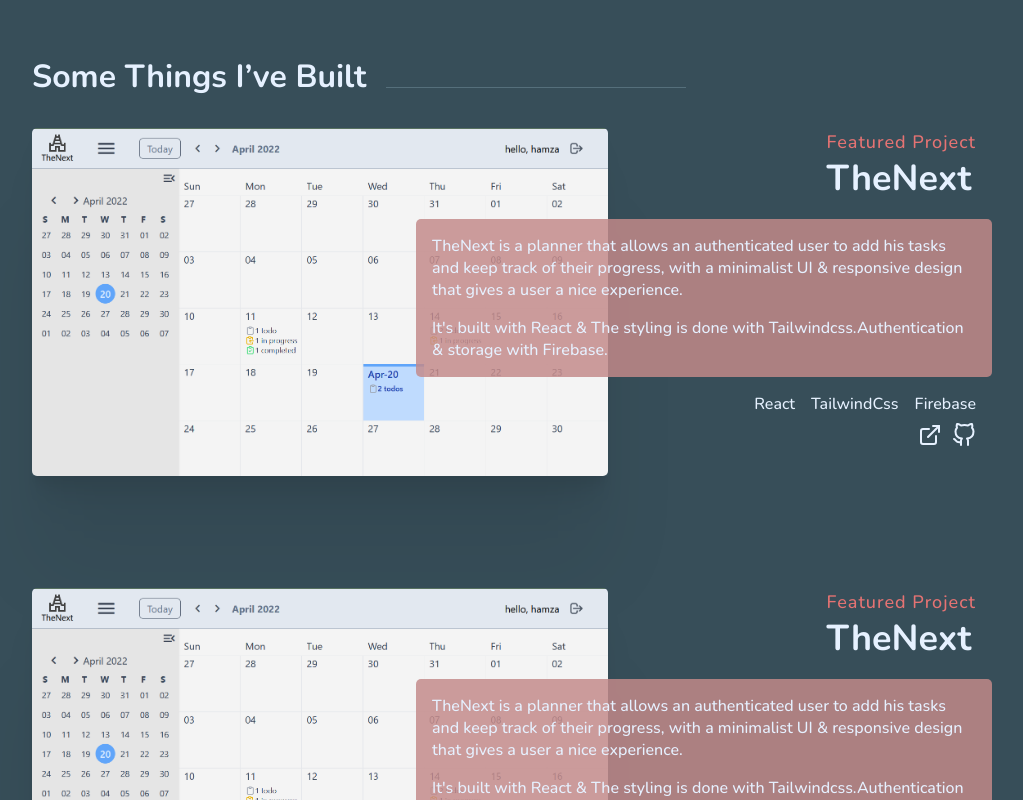
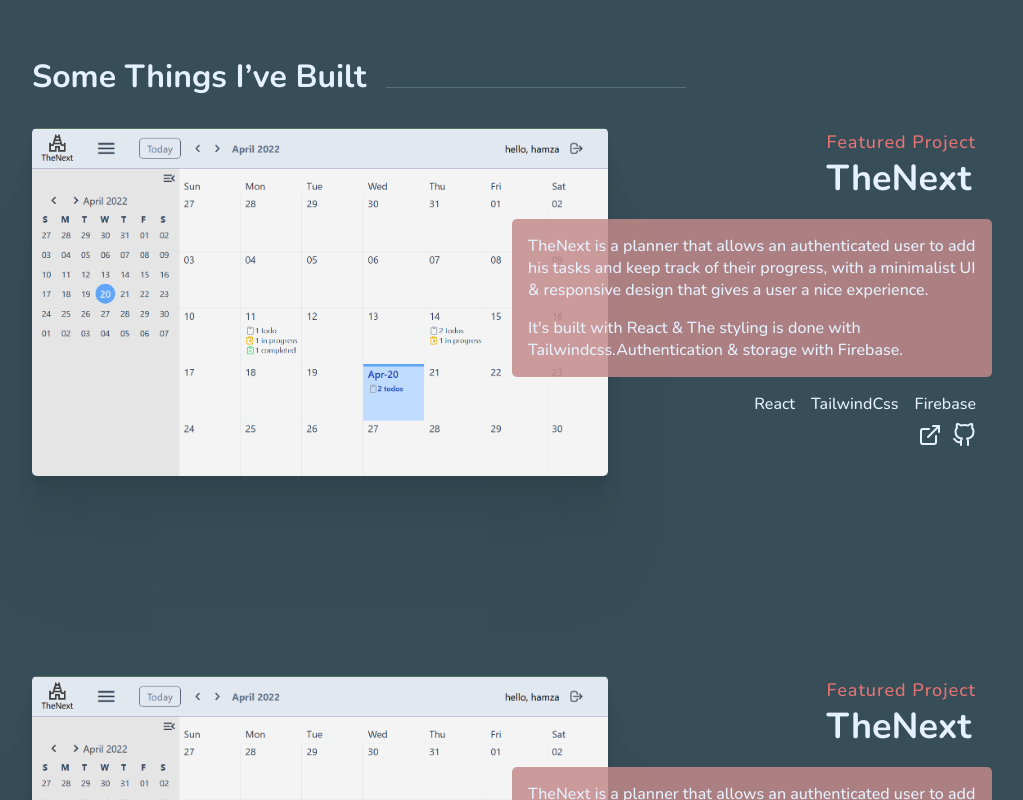
Before and after one commit to idrissi-hamza/MyPortfolio, a React (Create React App) app: page / in a window 1280 px wide. Shown: the part 1140-1940 px from the top of the page, without its empty margins (152-1175 px from the left). Built offline with nearby package versions, Linux system fonts and the light colour scheme; a web font is replaced by a local one.

Commit message:
fix css bug

```diff
--- a/src/App.js
+++ b/src/App.js
@@ -7,6 +7,7 @@ import Contact from "./components/Contact/Contact";
 import About from "./components/About/About";
 import { useContext } from "react";
 import { globalContext } from "./Context";
+import Circles from "./components/Navbar/Circles";
 
 function App() {
   // background: ;
@@ -21,14 +22,13 @@ function App() {
         color: darkMode ? "#e6f1ff" : "#374E59",
       }}
     >
-      {/* <div className="container"> */}
-
       <Navbar />
       <div className="wrapper container">
         <Home />
         <About />
         <Portfolio />
         <Contact />
+        <Circles />
       </div>
     </div>
   );
--- a/src/components/Home/Home.jsx
+++ b/src/components/Home/Home.jsx
@@ -88,7 +88,7 @@ const Home = () => {
           Contact me
         </Button>
       </div>
-      <Circles />
+      {/* <Circles /> */}
     </div>
   );
 };
--- a/src/components/Navbar/Circles.scss
+++ b/src/components/Navbar/Circles.scss
@@ -1,4 +1,3 @@
-
 .circles {
   position: absolute;
   top: 0;
@@ -6,7 +5,7 @@
   width: 100%;
   height: 100%;
   overflow: hidden;
-
+  z-index: 9998;
   & div {
     position: absolute;
     display: block;
@@ -75,7 +74,6 @@
       animation-delay: 2s;
       animation-duration: 35s;
     }
-
   }
 }
 
--- a/src/components/Portfolio/Portfolio.scss
+++ b/src/components/Portfolio/Portfolio.scss
@@ -12,7 +12,11 @@
     flex-direction: column;
     // background: #ff33;
     list-style: none;
-    gap: 7rem;
+    gap: 200px;
+    @media (max-width: 860px) {
+      // margin-inline: 1vw;
+      gap: 70px;
+    }
     & li {
        min-width: 100%;
       // background: #fdf3;
--- a/src/components/Portfolio/ProjectCard.scss
+++ b/src/components/Portfolio/ProjectCard.scss
@@ -5,7 +5,7 @@
   max-width: 35rem;
 
   &--image {
-    width: 45vw;
+    width: 60%;
     height: 100%;
     display: flex;
     flex-direction: column;
@@ -26,7 +26,7 @@
 
   &--text {
     position: absolute;
-    width: 45vw;
+    width: 50%;
     top: -4%;
     right: 0%;
     // transform: translateX(40%);
@@ -99,7 +99,8 @@
     0 6.7px 5.3px rgba(0, 0, 0, 0.02), 0 12.5px 10px rgba(0, 0, 0, 0.025),
     0 22.3px 17.9px rgba(0, 0, 0, 0.03), 0 41.8px 33.4px rgba(0, 0, 0, 0.036),
     0 100px 80px rgba(0, 0, 0, 0.05);
-
+    border-bottom-left-radius: 10px;
+    border-bottom-right-radius: 10px;
     // background: #000;
     border: #000;
     position: unset;
@@ -129,7 +130,7 @@
 background: #c48a8a28;
     }
     &--links{
-
+z-index: 9999;
     }
   }
 }
```
